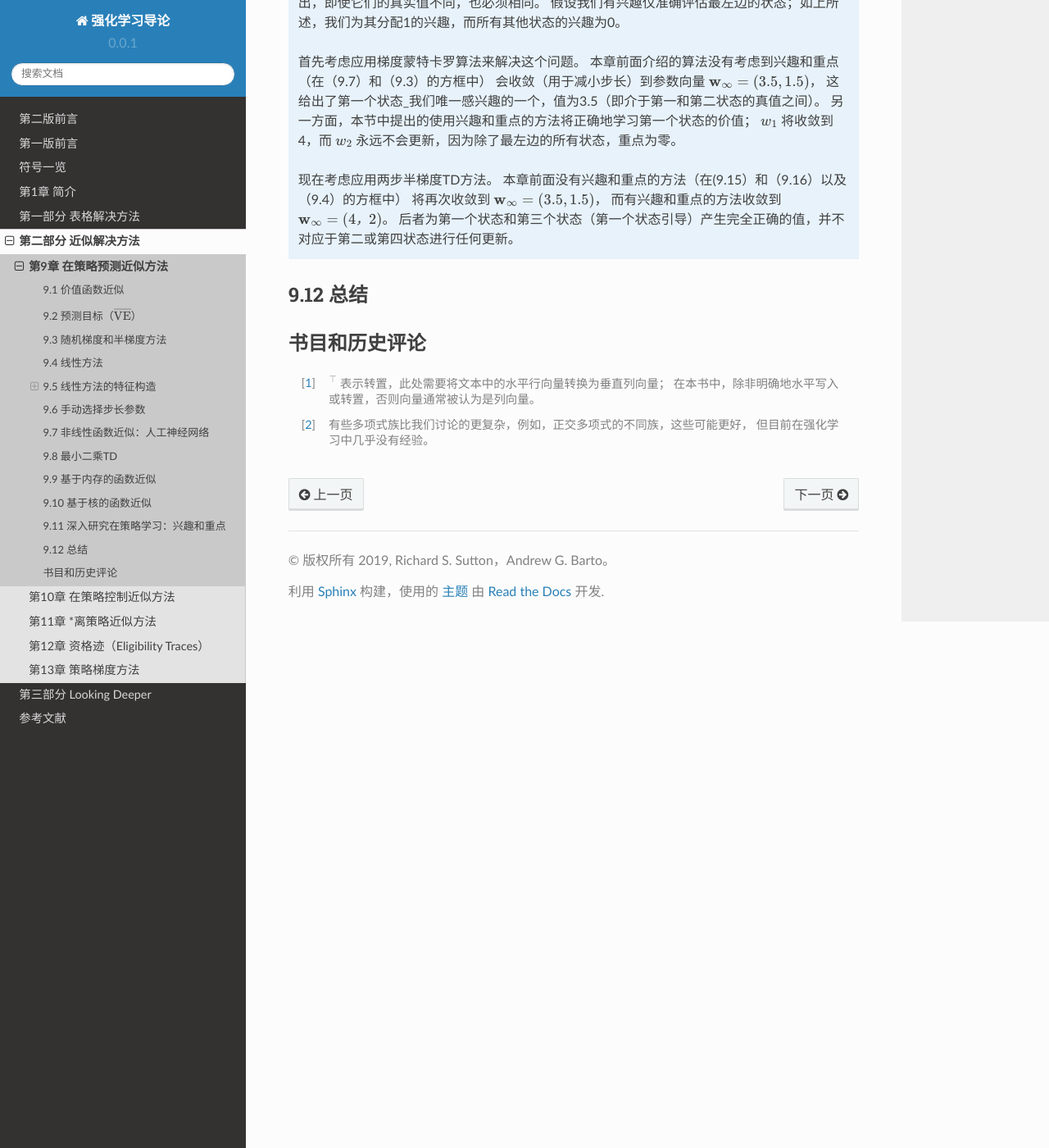
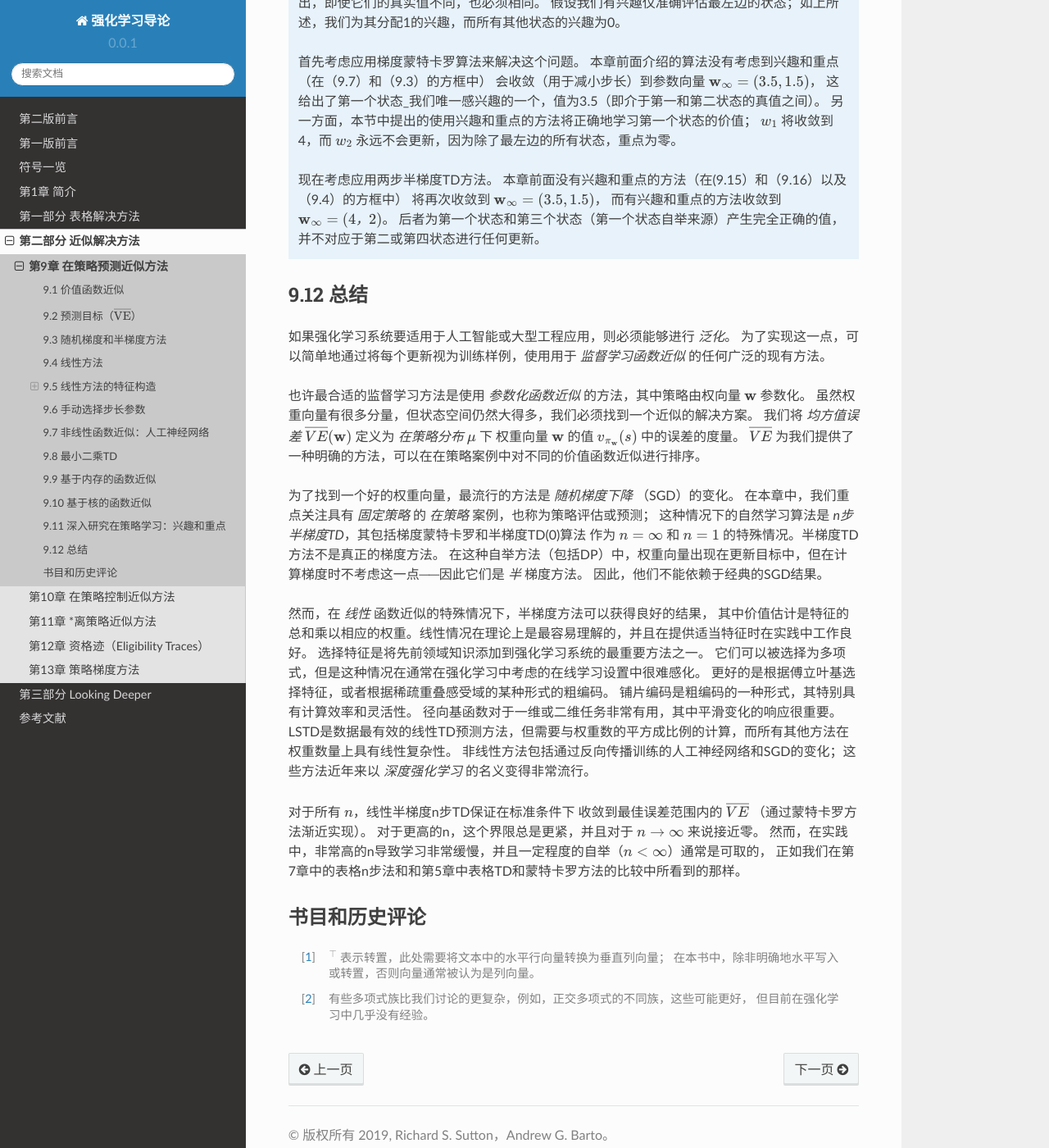
Before and after one commit to qiwihui/reinforcement-learning-an-introduction-chinese, a Sphinx documentation site: the page built from source/partII/chapter9/on-policy_prediction_with_approximation.rst, in a window 1280 px wide and 1400 px high, scrolled down 32825 px. Shown: the whole window at 82% size. Built offline with Sphinx 7.4.7 and the Read the Docs theme 2.0.0, drawn with Linux system fonts in a browser that asks for light colours.

Commit message:
docs: 9.12 总结

```diff
--- a/source/partII/chapter9/on-policy_prediction_with_approximation.rst
+++ b/source/partII/chapter9/on-policy_prediction_with_approximation.rst
@@ -1343,12 +1343,43 @@ LSTD不需要步长参数的事实有时也被吹捧，但这可能被夸大了
     本章前面没有兴趣和重点的方法（在(9.15）和（9.16）以及（9.4）的方框中）
     将再次收敛到 :math:`\mathbf{w}_{\infty}=(3.5,1.5)`，
     而有兴趣和重点的方法收敛到 :math:`\mathbf{w}_{\infty}=(4，2)`。
-    后者为第一个状态和第三个状态（第一个状态引导）产生完全正确的值，并不对应于第二或第四状态进行任何更新。
-
+    后者为第一个状态和第三个状态（第一个状态自举来源）产生完全正确的值，并不对应于第二或第四状态进行任何更新。
 
 
 9.12 总结
 --------------
+
+如果强化学习系统要适用于人工智能或大型工程应用，则必须能够进行 *泛化*。
+为了实现这一点，可以简单地通过将每个更新视为训练样例，使用用于 *监督学习函数近似* 的任何广泛的现有方法。
+
+也许最合适的监督学习方法是使用 *参数化函数近似* 的方法，其中策略由权向量 :math:`\mathbf{w}` 参数化。
+虽然权重向量有很多分量，但状态空间仍然大得多，我们必须找到一个近似的解决方案。
+我们将 *均方值误差* :math:`\overline{VE}(\mathbf{w})` 定义为 *在策略分布* :math:`\mu` 下
+权重向量 :math:`\mathbf{w}` 的值 :math:`v_{\pi_{\mathbf{w}}}(s)` 中的误差的度量。
+:math:`\overline{VE}` 为我们提供了一种明确的方法，可以在在策略案例中对不同的价值函数近似进行排序。
+
+为了找到一个好的权重向量，最流行的方法是 *随机梯度下降* （SGD）的变化。
+在本章中，我们重点关注具有 *固定策略* 的 *在策略* 案例，也称为策略评估或预测；
+这种情况下的自然学习算法是 *n步半梯度TD*，其包括梯度蒙特卡罗和半梯度TD(0)算法
+作为 :math:`n=\infty` 和 :math:`n=1` 的特殊情况。半梯度TD方法不是真正的梯度方法。
+在这种自举方法（包括DP）中，权重向量出现在更新目标中，但在计算梯度时不考虑这一点──因此它们是 *半* 梯度方法。
+因此，他们不能依赖于经典的SGD结果。
+
+然而，在 *线性* 函数近似的特殊情况下，半梯度方法可以获得良好的结果，
+其中价值估计是特征的总和乘以相应的权重。线性情况在理论上是最容易理解的，并且在提供适当特征时在实践中工作良好。
+选择特征是将先前领域知识添加到强化学习系统的最重要方法之一。
+它们可以被选择为多项式，但是这种情况在通常在强化学习中考虑的在线学习设置中很难感化。
+更好的是根据傅立叶基选择特征，或者根据稀疏重叠感受域的某种形式的粗编码。
+铺片编码是粗编码的一种形式，其特别具有计算效率和灵活性。
+径向基函数对于一维或二维任务非常有用，其中平滑变化的响应很重要。
+LSTD是数据最有效的线性TD预测方法，但需要与权重数的平方成比例的计算，而所有其他方法在权重数量上具有线性复杂性。
+非线性方法包括通过反向传播训练的人工神经网络和SGD的变化；这些方法近年来以 *深度强化学习* 的名义变得非常流行。
+
+对于所有 :math:`n`，线性半梯度n步TD保证在标准条件下
+收敛到最佳误差范围内的 :math:`\overline{VE}` （通过蒙特卡罗方法渐近实现）。
+对于更高的n，这个界限总是更紧，并且对于 :math:`n \rightarrow \infty` 来说接近零。
+然而，在实践中，非常高的n导致学习非常缓慢，并且一定程度的自举（:math:`n<\infty`）通常是可取的，
+正如我们在第7章中的表格n步法和和第5章中表格TD和蒙特卡罗方法的比较中所看到的那样。
 
 
 书目和历史评论
```
